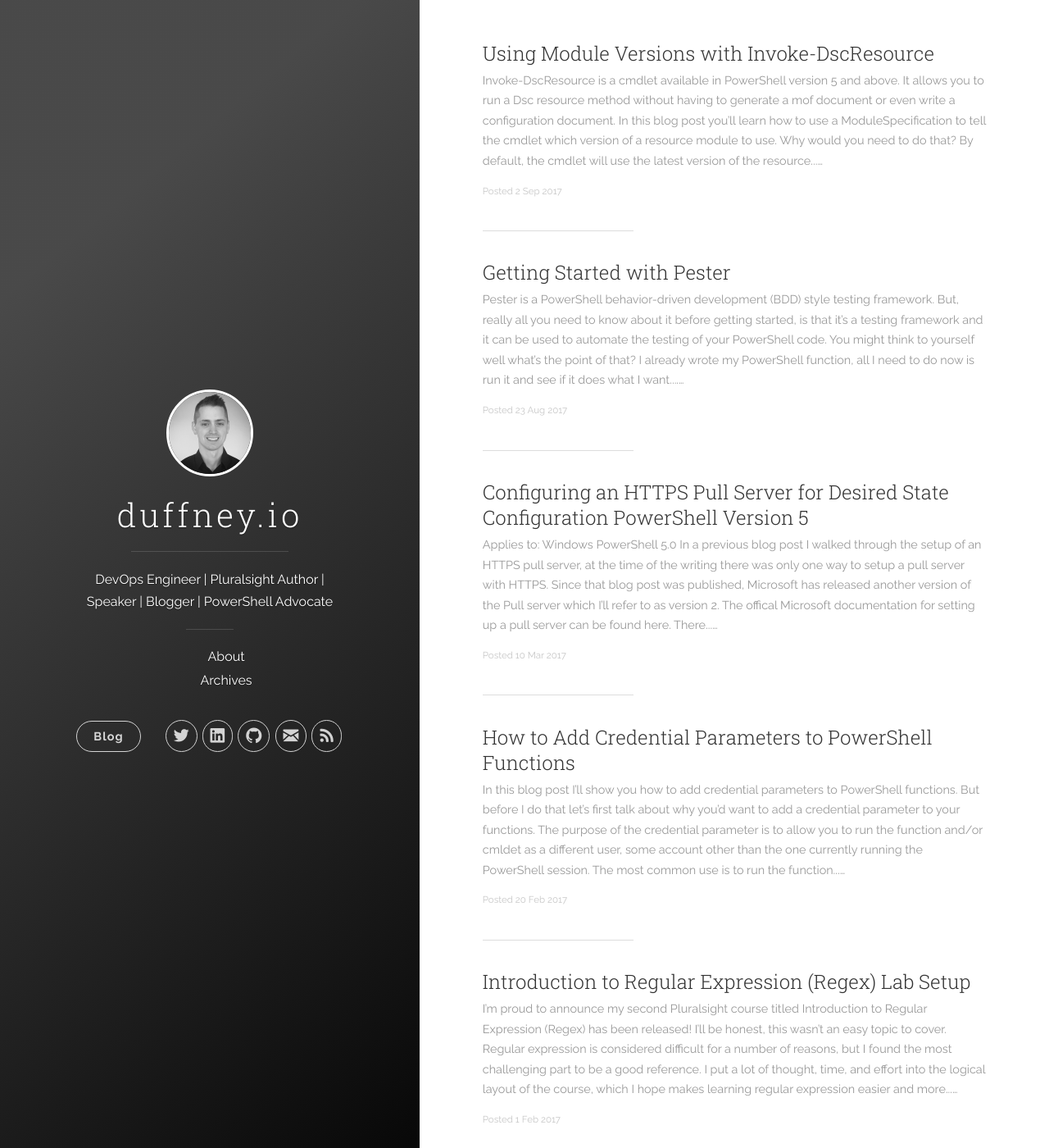
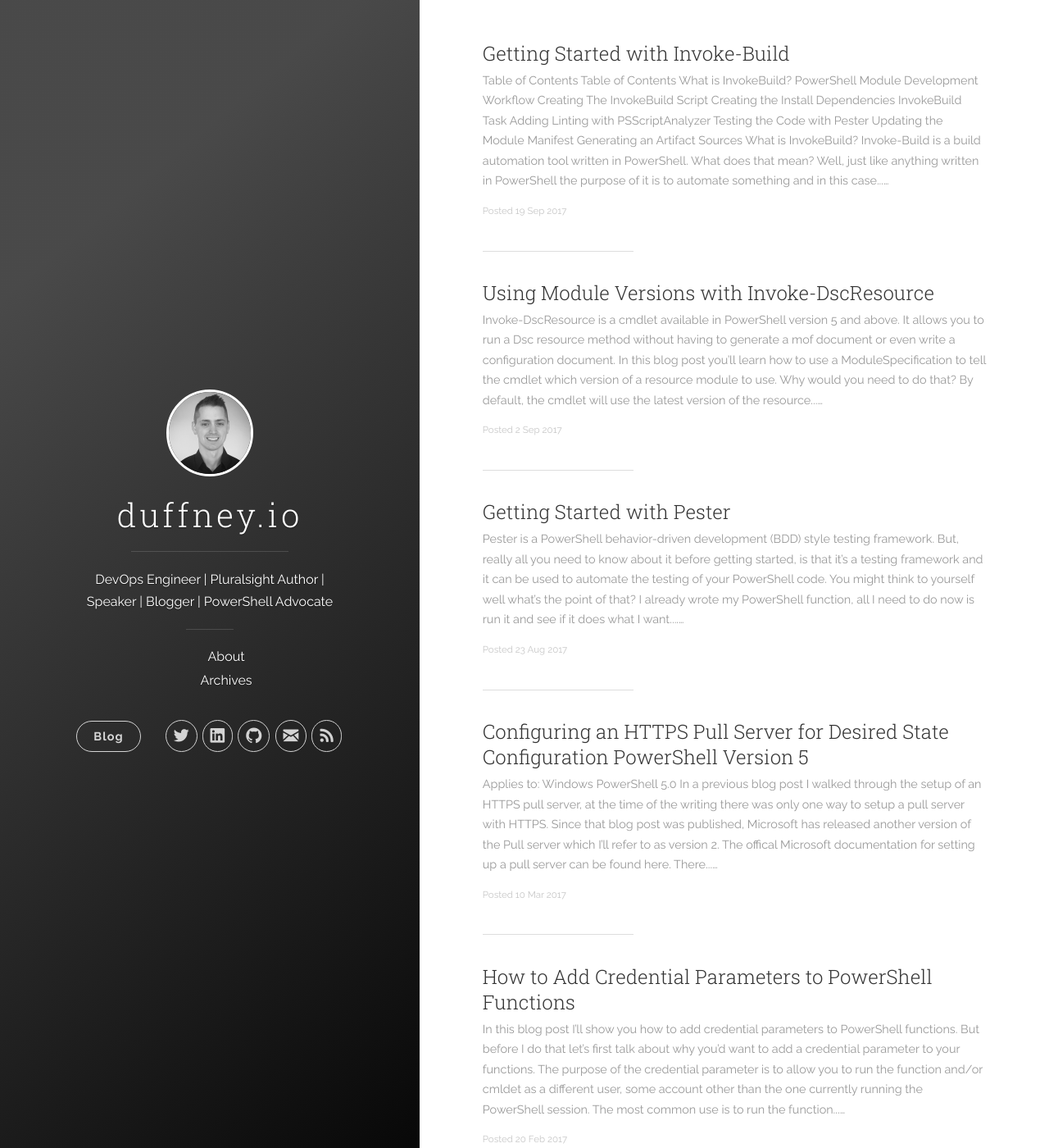
Before and after one commit to AzureDevOps3/duffney.github.io, a Jekyll site: the page built from index.html, in a window 1280 px wide and 1400 px high. Shown: the whole window at 82% size. Built offline with Jekyll 4.4.1, drawn with Linux system fonts in a browser that asks for light colours; nearby versions of some CDN libraries; the list of posts is cut into pages by our own code.

Commit message:
publising invokebuild blog post draft

```diff
--- a/_drafts/2018-09-15-GettingStartedWithInvokeBuild.md
+++ b/_posts/2018-09-19-GettingStartedWithInvokeBuild.md
@@ -1,10 +1,10 @@
 ---
 layout: post
 title:  "Getting Started with Invoke-Build"
-date:   2017-09-15 09:02:00
+date:   2017-09-19 09:02:00
 comments: true
 tags: [PowerShell, Modules, ContinuousIntegration, CI, Continuous, Integration, Invoke-Build, InvokeBuild]
-modified: 2017-09-15
+modified: 2017-09-19
 ---
 ### Table of Contents
 * TOC
```
